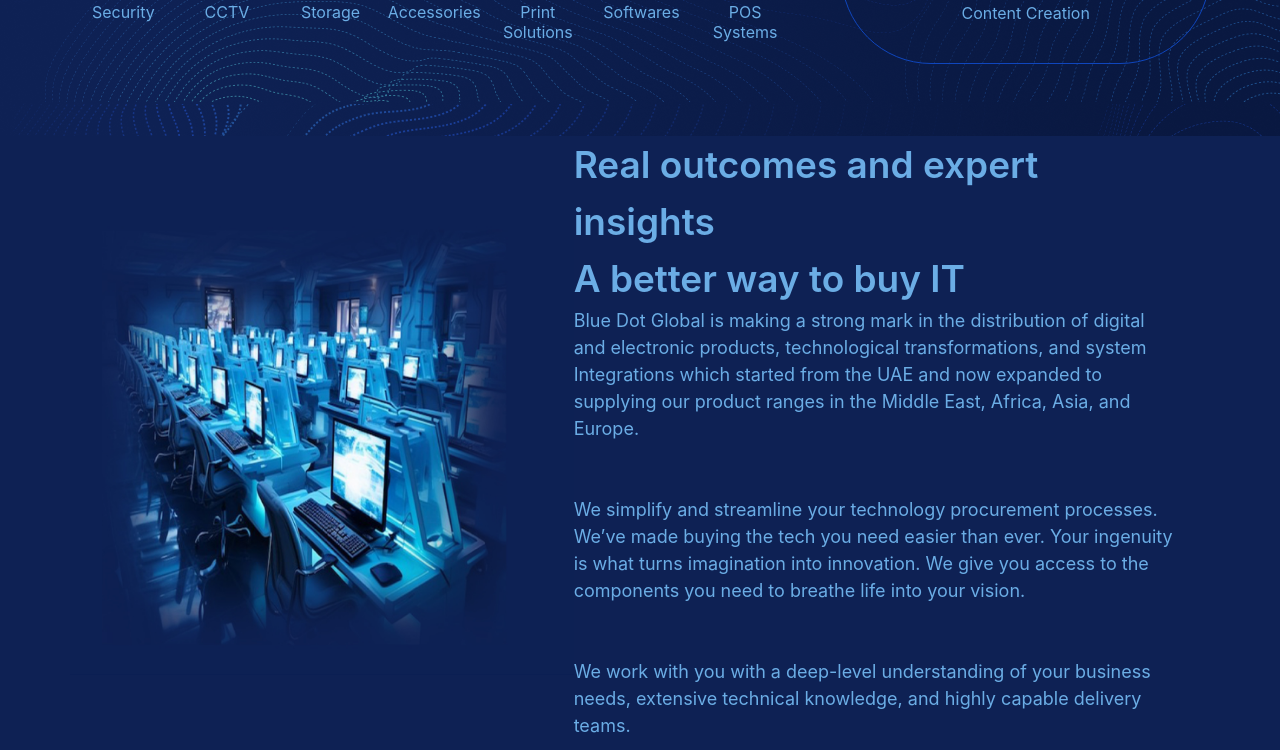
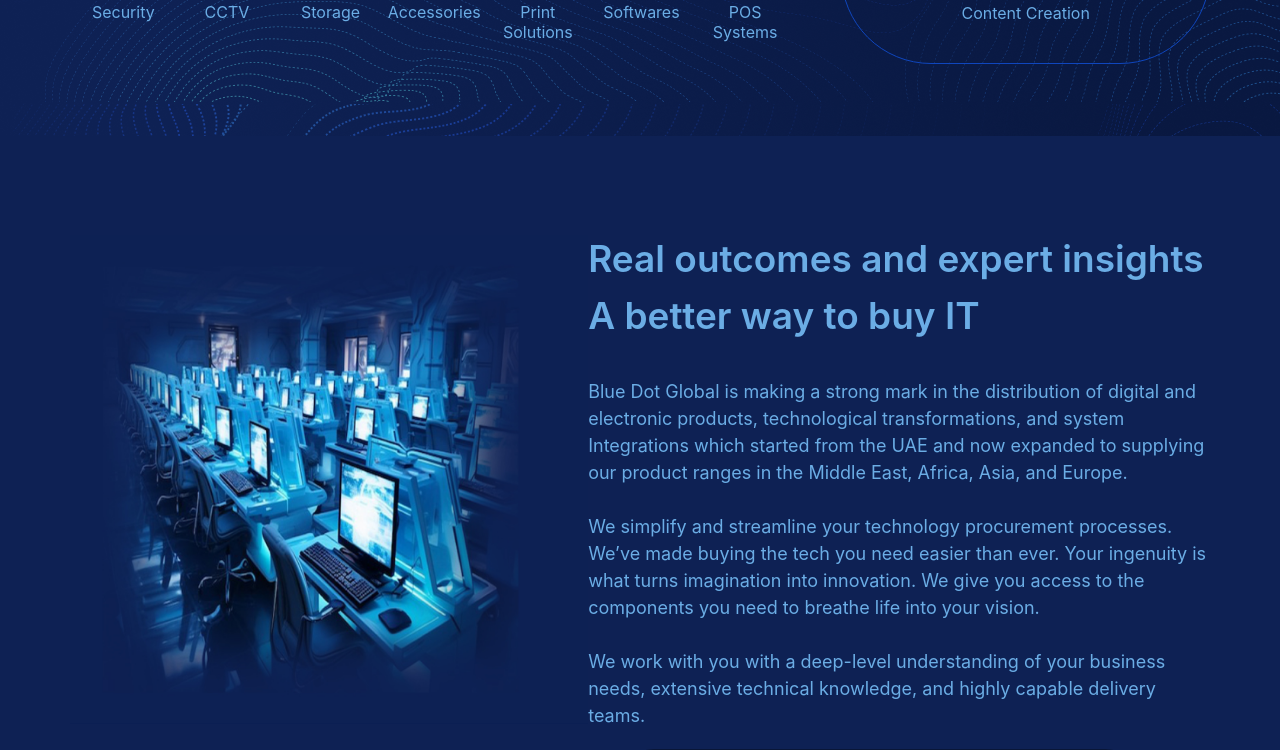
Before and after one commit to code-pitam/A-project, a React (Vite) app: page / in a window 1280 px wide. Shown: the part 2400-3150 px from the top of the page. Built offline with nearby package versions, Linux system fonts and the light colour scheme.

Commit message:
industry

```diff
--- a/src/Components/Industry/Industry.jsx
+++ b/src/Components/Industry/Industry.jsx
@@ -34,14 +34,14 @@
               and system Integrations which started from the UAE and now
               expanded to supplying our product ranges in the Middle East,
               Africa, Asia, and Europe. <br /> <br />
-              <br />
+
               We simplify and streamline your technology procurement processes.
               We’ve made buying the tech you need easier than ever. Your
               ingenuity is what turns imagination into innovation. We give you
               access to the components you need to breathe life into your
               vision. <br />
               <br />
-              <br />
+
               We work with you with a deep-level understanding of your business
               needs, extensive technical knowledge, and highly capable delivery
               teams.
--- a/src/Components/Industry/industry.css
+++ b/src/Components/Industry/industry.css
@@ -8,6 +8,7 @@
   justify-content: center;
 }
 .industry-section {
+  padding:94px 0 70px 0 ;
   box-sizing: border-box;
   /* background-color:aliceblue; */
   width: 1501px !important ;
@@ -19,7 +20,7 @@
 }
 .industry-section .in-upper-right {
   width: 60%;
-  margin-right: 2rem;
+  /* margin-right: 2rem; */
 }
 .industry-section .in-upper-left {
   width: 50%;
@@ -36,6 +37,7 @@
   font-weight: 600;
   color: #6bade5;
   line-height: 57px;
+  margin-bottom: 34px;
 }
 .industry-section .in-upper-right-small {
   font-size: 18px;
@@ -102,7 +104,7 @@
   }
   .industry-section .in-upper .in-upper-right {
     padding: 50px;
-    width: 80%;
+    width: 100%;
   }
   .industry-section .in-upper .in-upper-right-big {
     /* font-size: 33px; */
--- a/src/Components/Services/services.css
+++ b/src/Components/Services/services.css
@@ -73,6 +73,7 @@
 .upper-section .inner-left .big-font {
   font-size: 37px;
   font-weight: 600;
+  margin-bottom: 40px;
 }
 .upper-section .inner-left .small-font {
   font-size: 18px;
```
